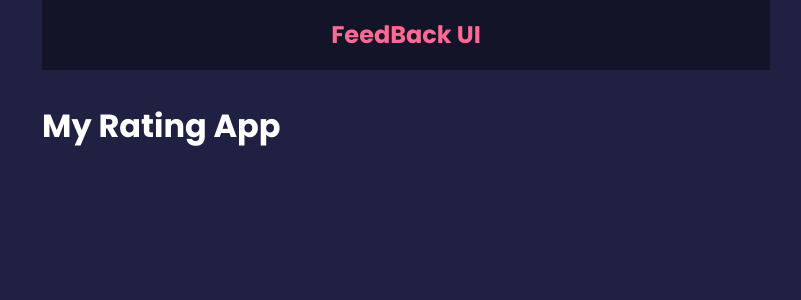
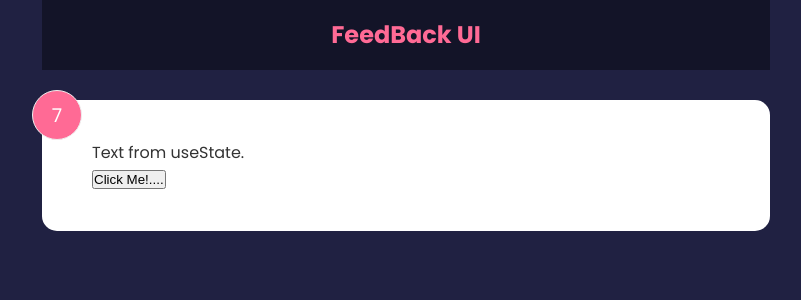
Before and after one commit to MrGultekin/react-intro-rating-app, a React (Vite) app in the folder ratingApp/: page / in a window 1280 px wide. Shown: the top 300 px of the page, without its empty margins (234-1035 px from the left). Built offline with nearby package versions, Linux system fonts and the light colour scheme.

Commit message:
revised prevState

```diff
--- a/ratingApp/src/App.jsx
+++ b/ratingApp/src/App.jsx
@@ -1,12 +1,13 @@
 import './App.css'
 import Header from "./components/Header.jsx";
+import FeedbackItem from "./components/FeedbackItem.jsx";
 
 function App() {
 	return (
 		<>
 			<div className="container">
-				<Header />
-				<h1>My Rating App</h1>
+				<Header/>
+				<FeedbackItem/>
 			</div>
 		</>
 	)
--- /dev/null
+++ b/ratingApp/src/components/FeedbackItem.jsx
@@ -0,0 +1,30 @@
+import React, {useState} from 'react';
+import PropTypes from 'prop-types';
+
+const FeedbackItem = props => {
+	const [rating, setRating] = useState(7)
+	const [text, setText] = useState('Text from useState.')
+
+	const handleClick = () => {
+		// setRating(70)
+		setRating((prevState)=>{
+			console.log({prevState})
+		 	return prevState +1 ;
+		})
+	};
+
+	return (
+		<div className="card">
+			<div className="num-display">{rating}</div>
+			<div className="text-display">{text}</div>
+			<button onClick={handleClick}>Click Me!....</button>
+
+		</div>
+	);
+};
+
+// FeedbackItem.propTypes = {
+//
+// };
+
+export default FeedbackItem;
```
